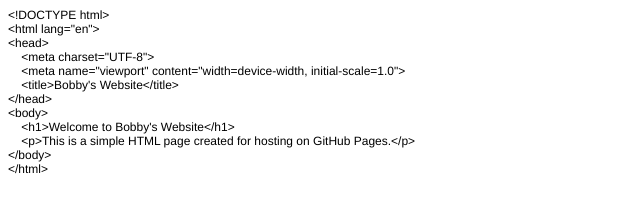
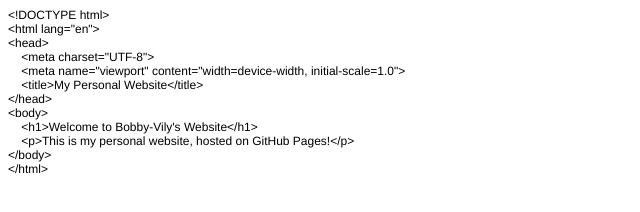
Before and after one commit to Bobby-vali/bobby-vily-, a plain HTML site: page index.html in a window 1280 px wide. Shown: the whole page, without its empty margins (0-640 px from the left). Drawn offline with Linux system fonts and the light colour scheme.

Commit message:
Add files via upload

```diff
--- a/index.html
+++ b/index.html
@@ -16,11 +16,11 @@
 <p class="p1">&lt;head&gt;</p>
 <p class="p1"><span class="Apple-converted-space">    </span>&lt;meta charset="UTF-8"&gt;</p>
 <p class="p1"><span class="Apple-converted-space">    </span>&lt;meta name="viewport" content="width=device-width, initial-scale=1.0"&gt;</p>
-<p class="p1"><span class="Apple-converted-space">    </span>&lt;title&gt;Bobby's Website&lt;/title&gt;</p>
+<p class="p1"><span class="Apple-converted-space">    </span>&lt;title&gt;My Personal Website&lt;/title&gt;</p>
 <p class="p1">&lt;/head&gt;</p>
 <p class="p1">&lt;body&gt;</p>
-<p class="p1"><span class="Apple-converted-space">    </span>&lt;h1&gt;Welcome to Bobby's Website&lt;/h1&gt;</p>
-<p class="p1"><span class="Apple-converted-space">    </span>&lt;p&gt;This is a simple HTML page created for hosting on GitHub Pages.&lt;/p&gt;</p>
+<p class="p1"><span class="Apple-converted-space">    </span>&lt;h1&gt;Welcome to Bobby-Vily's Website&lt;/h1&gt;</p>
+<p class="p1"><span class="Apple-converted-space">    </span>&lt;p&gt;This is my personal website, hosted on GitHub Pages!&lt;/p&gt;</p>
 <p class="p1">&lt;/body&gt;</p>
 <p class="p1">&lt;/html&gt;</p>
 </body>
```
